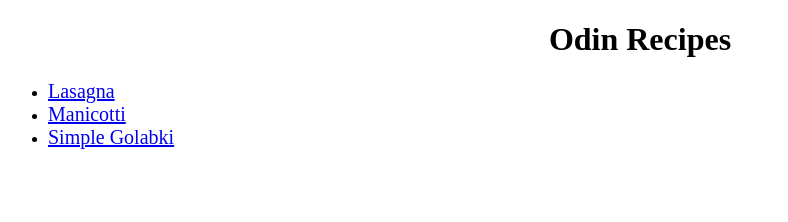
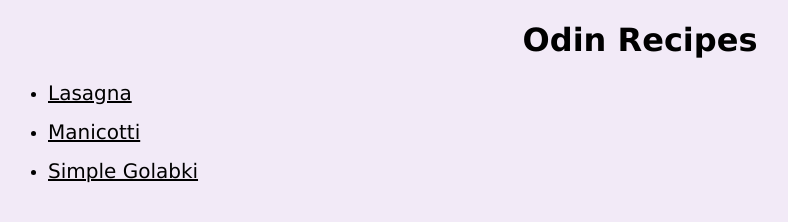
Before and after one commit to Elbercaio/odin-recipes, a plain HTML site: page index.html in a window 1280 px wide. Shown: the whole page, without its empty margins (0-788 px from the left). Drawn offline with Linux system fonts and the light colour scheme.

Commit message:
black color

```diff
--- a/style.css
+++ b/style.css
@@ -1,7 +1,17 @@
+body {
+  background-color: rgb(242, 234, 247);
+  font-family: Verdana, Geneva, Tahoma, sans-serif;
+}
+
 a {
   font-size: 20px;
+  color: black;
 }
 
 h1 {
   text-align: center;
 }
+
+li {
+  margin: 15px 0;
+}
```
